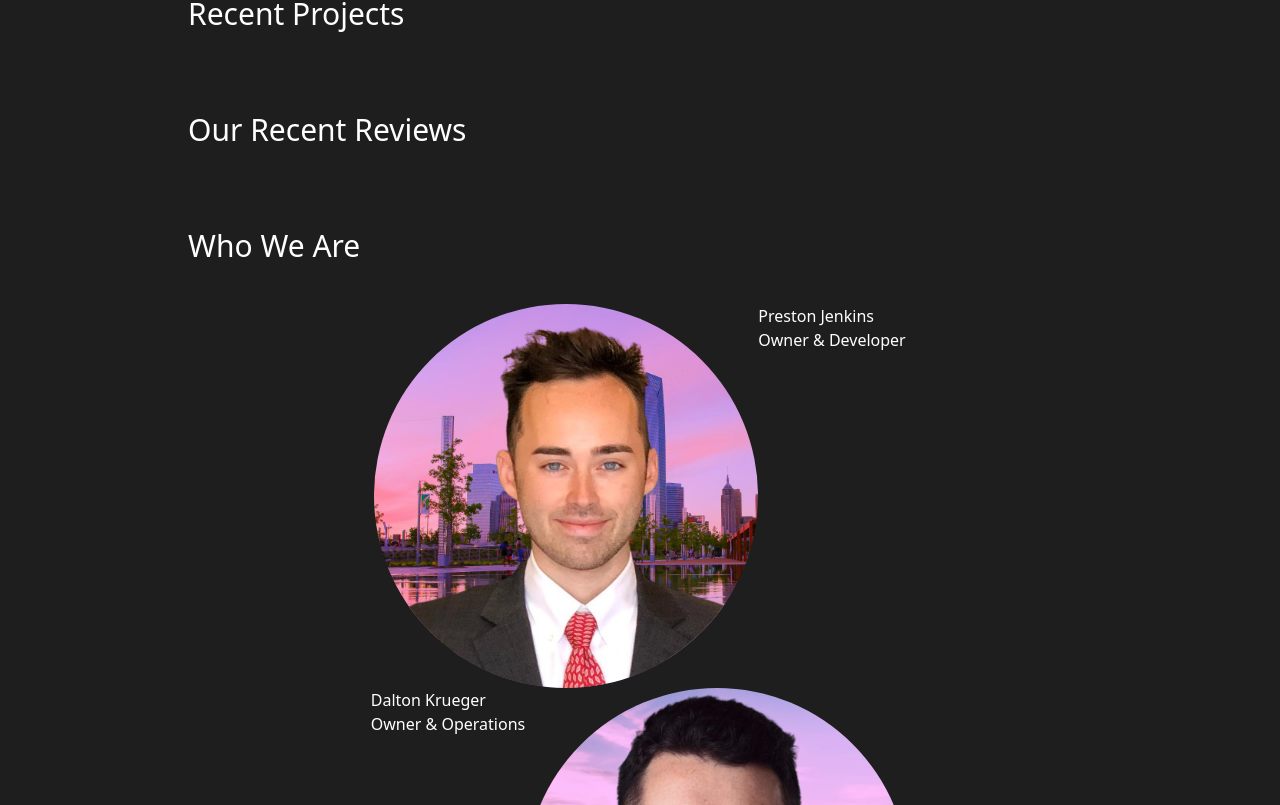
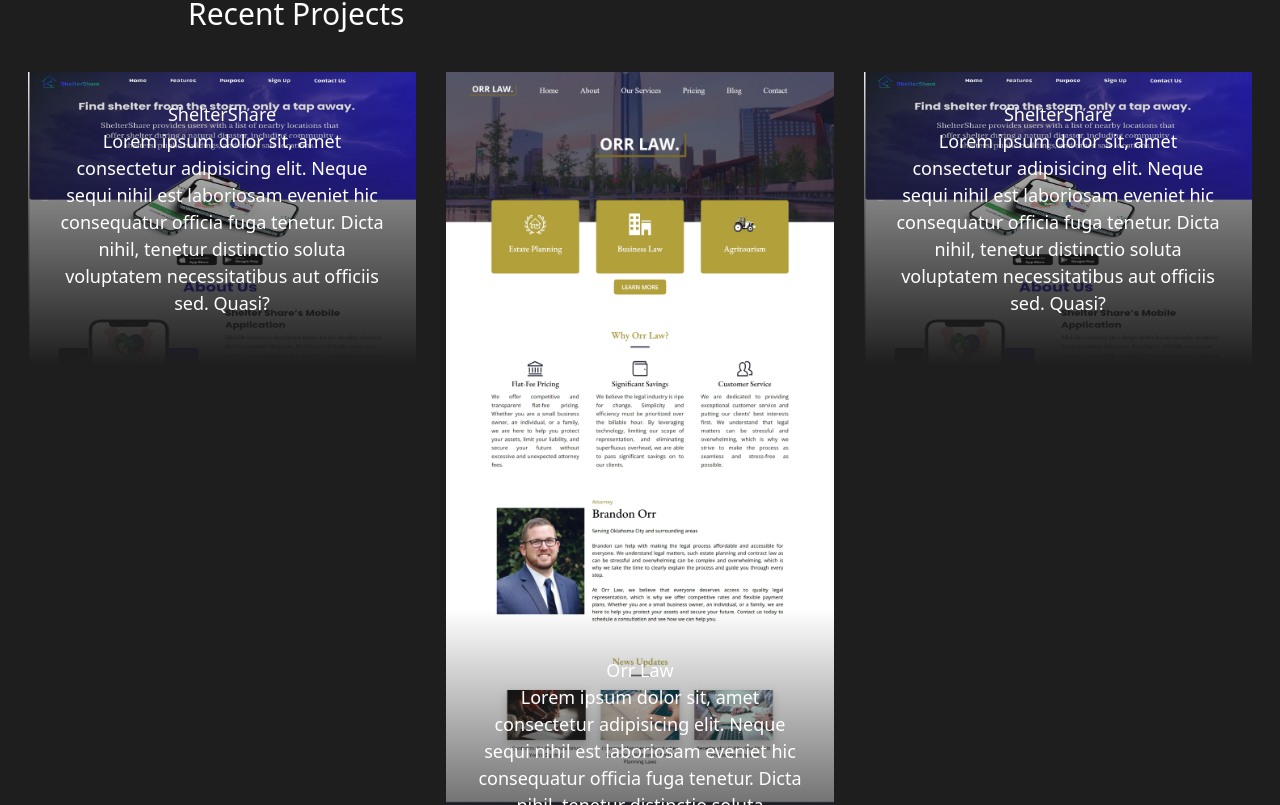
Before and after one commit to prestonator/nomptonstudios, a Next.js app: page / in a window 1280 px wide. Shown: the part 1795-2600 px from the top of the page. Built offline with nearby package versions, Linux system fonts and the light colour scheme.

Commit message:
Add ProjectSwiper component to RecentProjectsSection

```diff
--- a/app/page.js
+++ b/app/page.js
@@ -11,6 +11,7 @@
 import heroImage from "@/public/heroImage.webp";
 import styles from "./Home.module.css";
 import Button from "@/components/Buttons/Button";
+import ProjectSwiper from "@/components/Swiper/ProjectSwiper";
 import Typing from "@/components/Typing/Typing";
 
 const Home = () => {
@@ -178,6 +179,9 @@
 	return (
 		<section className="pt-10 section-responsive">
 			<h4 className="pb-10 pl-40 text-3xl font-thin">Recent Projects</h4>
+			<div>
+				<ProjectSwiper />
+			</div>
 		</section>
 	);
 };
--- /dev/null
+++ b/components/Swiper/ProjectSwiper.js
@@ -0,0 +1,91 @@
+"use client";
+import React, { useRef, useState } from "react";
+// Import Swiper React components
+import { Swiper, SwiperSlide } from "swiper/react";
+
+// Import Swiper styles
+import "swiper/css";
+import "swiper/css/pagination";
+
+import "./styles.css";
+
+// import required modules
+import { Pagination } from "swiper/modules";
+
+import ShelterShare from "@/public/ShelterShare.webp";
+import OrrLaw from "@/public/OrrLaw.webp";
+import Image from "next/image";
+
+export default function ProjectSwiper() {
+	return (
+		<>
+			<Swiper
+				slidesPerView={3}
+				spaceBetween={30}
+				pagination={{
+					clickable: true,
+				}}
+				modules={[Pagination]}
+				className="mySwiper"
+				loop={true}
+			>
+				<SwiperSlide>
+					<div>
+						<Image src={ShelterShare} alt="ShelterShare" />
+					</div>
+					<div className="content">
+						<h1>ShelterShare</h1>
+						<p>
+							Lorem ipsum dolor sit, amet consectetur adipisicing elit. Neque
+							sequi nihil est laboriosam eveniet hic consequatur officia fuga
+							tenetur. Dicta nihil, tenetur distinctio soluta voluptatem
+							necessitatibus aut officiis sed. Quasi?
+						</p>
+					</div>
+				</SwiperSlide>
+				<SwiperSlide>
+					<div>
+						<Image src={OrrLaw} alt="OrrLaw" />
+					</div>
+					<div className="content">
+						<h1>Orr Law</h1>
+						<p>
+							Lorem ipsum dolor sit, amet consectetur adipisicing elit. Neque
+							sequi nihil est laboriosam eveniet hic consequatur officia fuga
+							tenetur. Dicta nihil, tenetur distinctio soluta voluptatem
+							necessitatibus aut officiis sed. Quasi?
+						</p>
+					</div>
+				</SwiperSlide>
+				<SwiperSlide>
+					<div>
+						<Image src={ShelterShare} alt="ShelterShare" />
+					</div>
+					<div className="content">
+						<h1>ShelterShare</h1>
+						<p>
+							Lorem ipsum dolor sit, amet consectetur adipisicing elit. Neque
+							sequi nihil est laboriosam eveniet hic consequatur officia fuga
+							tenetur. Dicta nihil, tenetur distinctio soluta voluptatem
+							necessitatibus aut officiis sed. Quasi?
+						</p>
+					</div>
+				</SwiperSlide>
+				<SwiperSlide>
+					<div>
+						<Image src={OrrLaw} alt="OrrLaw" />
+					</div>
+					<div className="content">
+						<h1>Orr Law</h1>
+						<p>
+							Lorem ipsum dolor sit, amet consectetur adipisicing elit. Neque
+							sequi nihil est laboriosam eveniet hic consequatur officia fuga
+							tenetur. Dicta nihil, tenetur distinctio soluta voluptatem
+							necessitatibus aut officiis sed. Quasi?
+						</p>
+					</div>
+				</SwiperSlide>
+			</Swiper>
+		</>
+	);
+}
--- /dev/null
+++ b/components/Swiper/styles.css
@@ -0,0 +1,30 @@
+.swiper {
+	width: 100%;
+	height: 100%;
+}
+
+.swiper-slide {
+	text-align: center;
+	font-size: 18px;
+	background: #fff;
+
+	/* Center slide text vertically */
+	display: flex;
+	justify-content: center;
+	align-items: center;
+	background-image: linear-gradient(to top, rgb(30, 30, 30), transparent);
+}
+
+.content {
+	position: absolute;
+	bottom: 0;
+	padding: 3rem 2vw;
+	background-image: linear-gradient(to top, #1e1e1e, transparent);
+}
+
+.swiper-slide img {
+	display: block;
+	width: 100%;
+	height: 100%;
+	object-fit: cover;
+}
```
Also changed, not shown: public/OrrLaw.webp (added), public/ShelterShare.webp (added).
